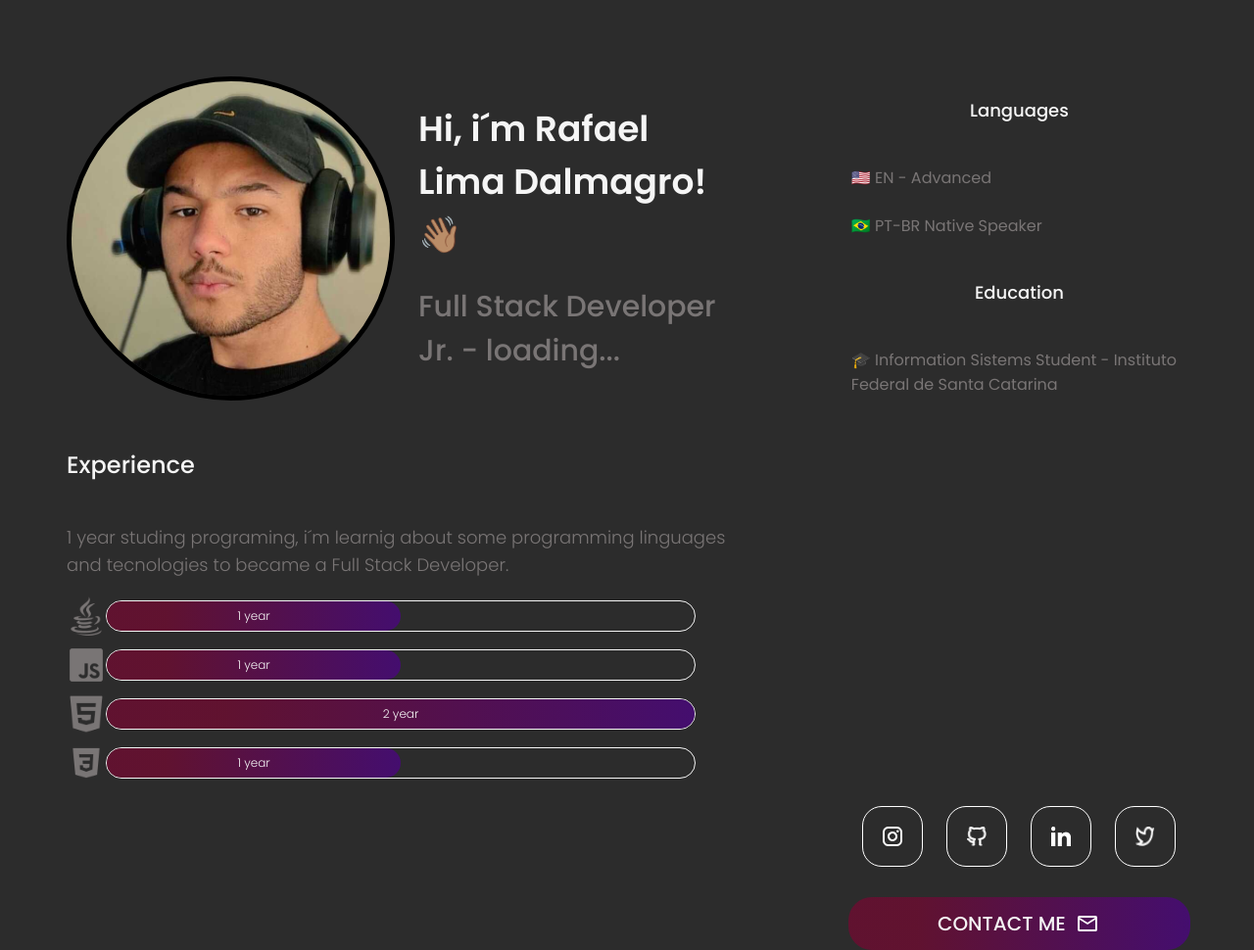
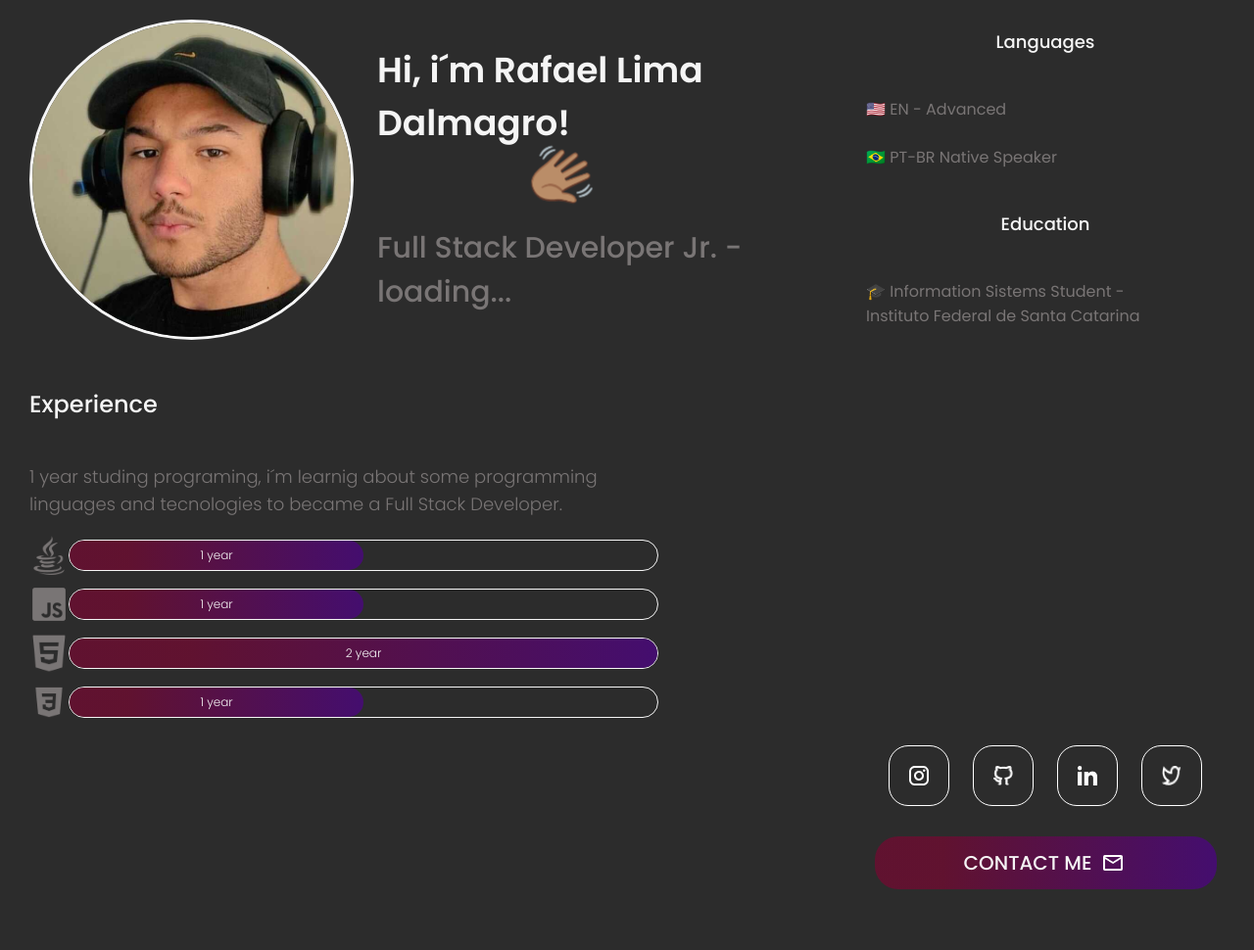
Before and after one commit to Extremezada/meu-portifolio, a plain HTML site: page index.html in a window 1280 px wide. Shown: the whole page at 98% size. After the commit the page ends 908 px from the top, so only its background shows below. Drawn offline with Linux system fonts and the light colour scheme; a web font is replaced by a local one.

Commit message:
Adcionando ajustes de responsividade e acrescentando movimento ao iconeda mão.

```diff
--- a/css/style.css
+++ b/css/style.css
@@ -2,12 +2,32 @@
     font-family: 'Poppins', sans-serif;
 }
 body{
+    margin: 0px;
     background-color: #2c2c2c;
 }
-img{
+@keyframes rotate {
+    0% {
+        transform: rotateZ(0deg);
+    }
+    50% {
+        transform: rotateZ(90deg);
+    }
+    100%{
+        transform: rotateZ(0deg);
+    }
+}
+.animationRotate {
+    font-size: 60px;
+    display: flex;
+    align-items: center;
+    justify-content: center;
+    animation: rotate 2s ease-out infinite reverse;
+}
+.header img{
     width: 325px;
     height: 277;
     border-radius: 24px;
+    border: 3px solid whitesmoke;
 }
 .container{
     padding: 40px 32px;
@@ -20,6 +40,10 @@ img{
     "info";
     gap: 24px;
 }
+.education-info{
+    align-self: center;
+    max-width: 342px;
+}
 .infos{
     display: flex;
     flex-direction: column;
@@ -28,6 +52,11 @@ img{
     gap: 24px;
     width: 100%;
 }
+.infos span{
+    padding-left: 0;
+    align-self: center;
+}
+
 .infos h3{
     align-self: center;
     font-weight: 500;
@@ -122,6 +151,8 @@ img{
     font-size: 18px;
     line-height: 28px;
     color: #797575;
+    max-width: 342px;
+
 }
 .experience-meansure{
     animation: fadeIn 3s linear;
@@ -136,6 +167,9 @@ img{
     grid-area: header;
     gap: 24px;
     align-items: center;
+}
+.header div{
+    max-width: 342px;
 }
 .header h1{
        font-weight: 600;
@@ -192,18 +226,27 @@ img{
     width: 100%;
 }
 
-@media (max-width: 419px){
-    .header img{
-        display: none;
-    }
-}
-@media (min-width: 720px){
+@media (min-width: 750px){
     .experience-unit{
         width: 600px;
     }
+    .experience p{
+        max-width: 642px;
+    }
 }
 
-@media (min-width: 950px){
+@media (min-width: 1008px){
+    .education-info{
+        align-self: flex-start;
+        max-width: 280px;
+    }
+    .header div{
+        max-width: 220px;
+    }
+    .infos span{
+        padding-left: 0;
+        align-self: flex-start;
+    }
     .infos{
         align-items: flex-start;
     }
@@ -214,8 +257,12 @@ img{
         font-size: 24px;
         line-height: 36px;
     }
+    .experience p{
+        max-width: 642px;
+    }
     .container{
-        padding: 70px 60px;
+        max-height: 100%;
+        padding: 0px 30px 0px 30px;
         height: 100vh;
         grid-template-rows: fit-content(100%);
         grid-template-columns: 60% 30%;
@@ -231,6 +278,7 @@ img{
         flex-direction: row-reverse;
         align-items: center;
     }
+
     .header h1{
             font-size: 36px;
             line-height: 54px;
@@ -242,6 +290,29 @@ img{
     }
     .header img{
             border-radius: 100%;
-            border: 5px solid rgb(0, 0, 0);
+            border: 3px solid whitesmoke;
     }
 }
+
+@media (min-width: 1158px) {
+    .header div{
+        max-width: 220px;
+    }
+}
+@media (min-width: 1275px) {
+    .header div{
+        max-width: 400px;
+    }
+    .header{
+        margin-top: 20px;
+    }
+}
+@media (min-width: 1600px) {
+    .education-info{
+        max-width: 400px;
+    }
+}@media (min-width: 1920px) {
+    .education-info{
+        max-width: 550px;
+    }
+}
--- a/index.html
+++ b/index.html
@@ -13,7 +13,7 @@
     <main class="container">
         <div class="header">
             <div>
-                <h1>Hi, i´m Rafael Lima Dalmagro! 👋🏽</h1>
+                <h1>Hi, i´m Rafael Lima Dalmagro! <div class="animationRotate">👋🏽</div></h1>
                 <h2>Full Stack Developer Jr. - loading...</h2>
             </div>
             <img src="img/perfil.jpeg" alt="Rafael">
@@ -73,10 +73,10 @@
         </div>
             <div class="buttons">
                     <div class="socials">
-                        <a href="https://www.instagram.com/_leafarel/"><img src="img/instagram-icon.png" alt="Instagram icon"></a>
-                        <a href="https://github.com/Extremezada"><img src="img/git-icon.png" alt="Git icon"></a>
-                        <a href="https://linkedin.com/in/rafael-lima-dalmagro"><img src="img/linkedin-icon.png" alt="Linkedin icon"></a>
-                        <a href="https://twitter.com/_leafarel"><img src="img/twitter-icon.png" alt="Twitter icon"></a>
+                        <a href="https://www.instagram.com/_leafarel/" target="_blank"><img src="img/instagram-icon.png" alt="Instagram icon"></a>
+                        <a href="https://github.com/Extremezada" target="_blank"><img src="img/git-icon.png" alt="Git icon"></a>
+                        <a href="https://linkedin.com/in/rafael-lima-dalmagro" target="_blank"><img src="img/linkedin-icon.png" alt="Linkedin icon"></a>
+                        <a href="https://twitter.com/_leafarel" target="_blank"><img src="img/twitter-icon.png" alt="Twitter icon"></a>
                     </div>
                     <a class="btn-contact" href="mailto:rafa.limadalmagro@gmail.com">
                         contact me
```
